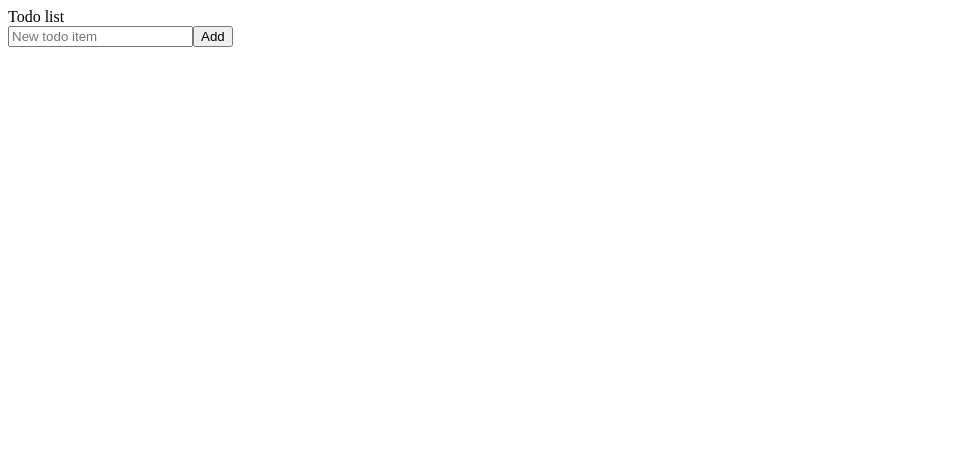
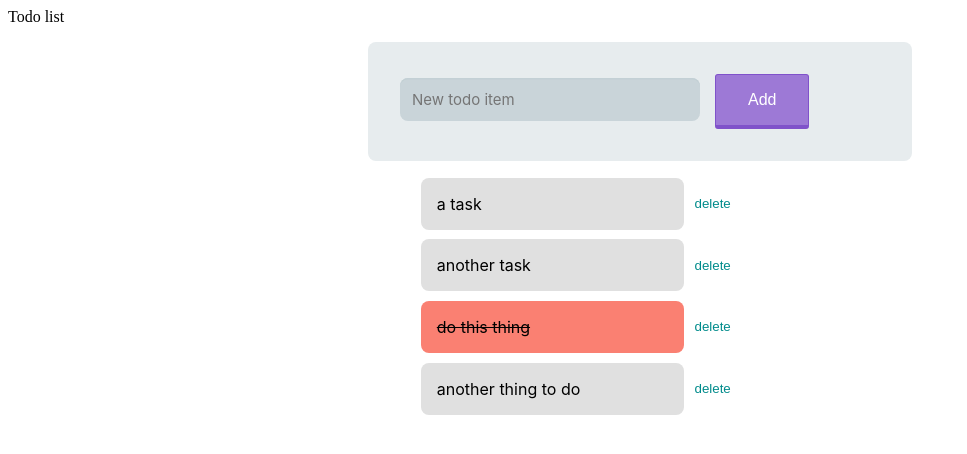
Before and after one commit to BillyBunn/todo-ts, a React (Create React App) app: page / in a window 1280 px wide. Shown: the top 454 px of the page, without its empty margins (0-967 px from the left). Built offline with nearby package versions, Linux system fonts and the light colour scheme.

Commit message:
starts styling with scss

```diff
--- a/src/components/App.tsx
+++ b/src/components/App.tsx
@@ -4,9 +4,16 @@ import List from "./List";
 // Todo is both factory and type
 import { Todo } from "../models";
 
+import "./styles.scss";
+
 const initialState = Object.freeze({
   // Todo used as type
-  todos: [] as Todo[]
+  todos: [
+    { id: "1", text: "a task", done: false },
+    { id: "2", text: "another task", done: false },
+    { id: "3", text: "do this thing", done: true },
+    { id: "4", text: "another thing to do", done: false }
+  ] as Todo[]
 });
 type State = typeof initialState;
 
--- a/src/components/List.tsx
+++ b/src/components/List.tsx
@@ -12,11 +12,8 @@ class List extends React.Component<Props, {}> {
     return (
       <ul>
         {this.props.todos.map(({ id, text, done }) => (
-          <li key={id}>
-            <span
-              style={{ textDecoration: done ? "line-through" : "" }}
-              onClick={() => this.props.handleTodoCompletion(id)}
-            >
+          <li key={id} className={done ? "done" : ""}>
+            <span onClick={() => this.props.handleTodoCompletion(id)}>
               {text}
             </span>
             <button onClick={() => this.props.handleTodoDeletion(id)}>
--- /dev/null
+++ b/src/components/styles.scss
@@ -0,0 +1,104 @@
+
+$action-color: #9d79d6;
+$base-font: -apple-system, BlinkMacSystemFont, "Segoe UI", Roboto, Helvetica, Arial, sans-serif, "Apple Color Emoji", "Segoe UI Emoji", "Segoe UI Symbol";
+$background-color:#e7ecee;
+
+form {
+	background: $background-color;
+  border-radius: 8px;
+  font-family: $base-font;
+  max-width: 30em;
+	margin: 1em auto;
+  padding: 2em;
+
+  > * {
+    display: inline;
+  }
+
+  input[type="text"] {
+    background-color: darken($background-color, 10%);
+    box-shadow: 0 1.5px 0 darken($background-color, 12%) inset;
+    box-sizing: border-box;
+    color: darken($background-color, 50%);
+    border: none;
+    border-radius: 8px;
+    font-family: $base-font;
+    font-size: 15px;
+    margin: 0 1em 0 0;
+    outline: 0;
+    padding: .8em;
+    width: 100%;
+    max-width:20em;
+    &:focus {
+      background: darken($background-color, 5%);
+    }
+  }
+  input[type="submit"] {
+    background: $action-color;
+    border: 1px solid darken($action-color, 10%);
+    border-radius: 3px;
+    border-width: 1px 1px 4px;
+    color: #fff;
+    font-size: 1em;
+    padding: 1em 2em;
+    &:hover {
+      background: darken($action-color, 10%);
+    }
+  }
+}
+
+  ul {
+    font-family: $base-font;
+    list-style-type:none;
+    max-width: 30em;
+    margin: 1em auto;
+    // padding: 1em;
+
+      li {
+          align-items: center;
+          display:flex;
+          flex-flow:row nowrap;
+          font-size: .1.5em;
+          margin: .5em 0em;
+          padding: .05em;
+          width: 100%;
+          max-width:20em;
+
+          &.done {
+            span {
+              background: salmon;
+              text-decoration:line-through;
+              &:hover {
+                 background: lightgreen;
+              }
+            }
+          }
+
+          span {
+              background: #e0e0e0;
+              border-radius: 8px;
+              cursor:pointer;
+              flex-grow: 1;
+              padding: 1em;
+              &:hover {
+                  background: pink;
+              }
+          }
+          //  span, input {
+          //      border: .5px solid #eee;
+          //      display:inline-block;
+          //      padding: .2em .25em;
+          //      width: 300px;
+          //  }
+
+          button {
+              background: transparent;
+              border:none;
+              color: darkcyan;
+              cursor:pointer;
+              padding:0;
+              margin: 0 .75em;
+          }
+
+      }
+  }
```
